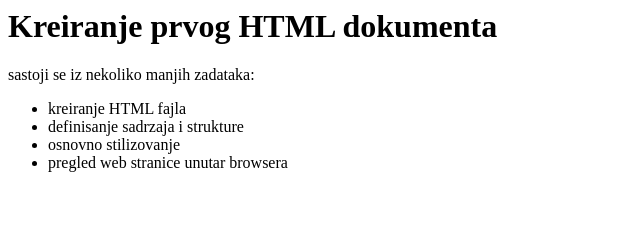
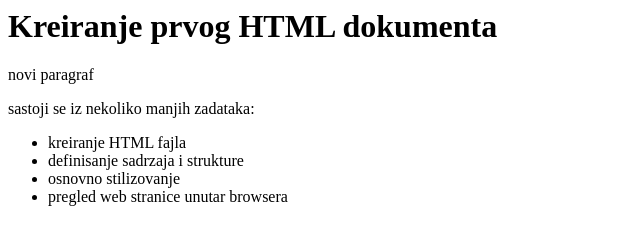
Before and after one commit to pikec2607/Ivan-Prokopic-IT, a plain HTML site: page index.html in a window 1280 px wide. Shown: the whole page, without its empty margins (0-640 px from the left). Drawn offline with Linux system fonts and the light colour scheme.

Commit message:
novi paragraf Added

```diff
--- a/index.html
+++ b/index.html
@@ -1,4 +1,5 @@
 <h1>Kreiranje prvog HTML dokumenta</h1>
+<p>novi paragraf</p>
 <p>sastoji se iz nekoliko manjih zadataka:</p>
 <ul>
 <li>kreiranje HTML fajla</li>
```
